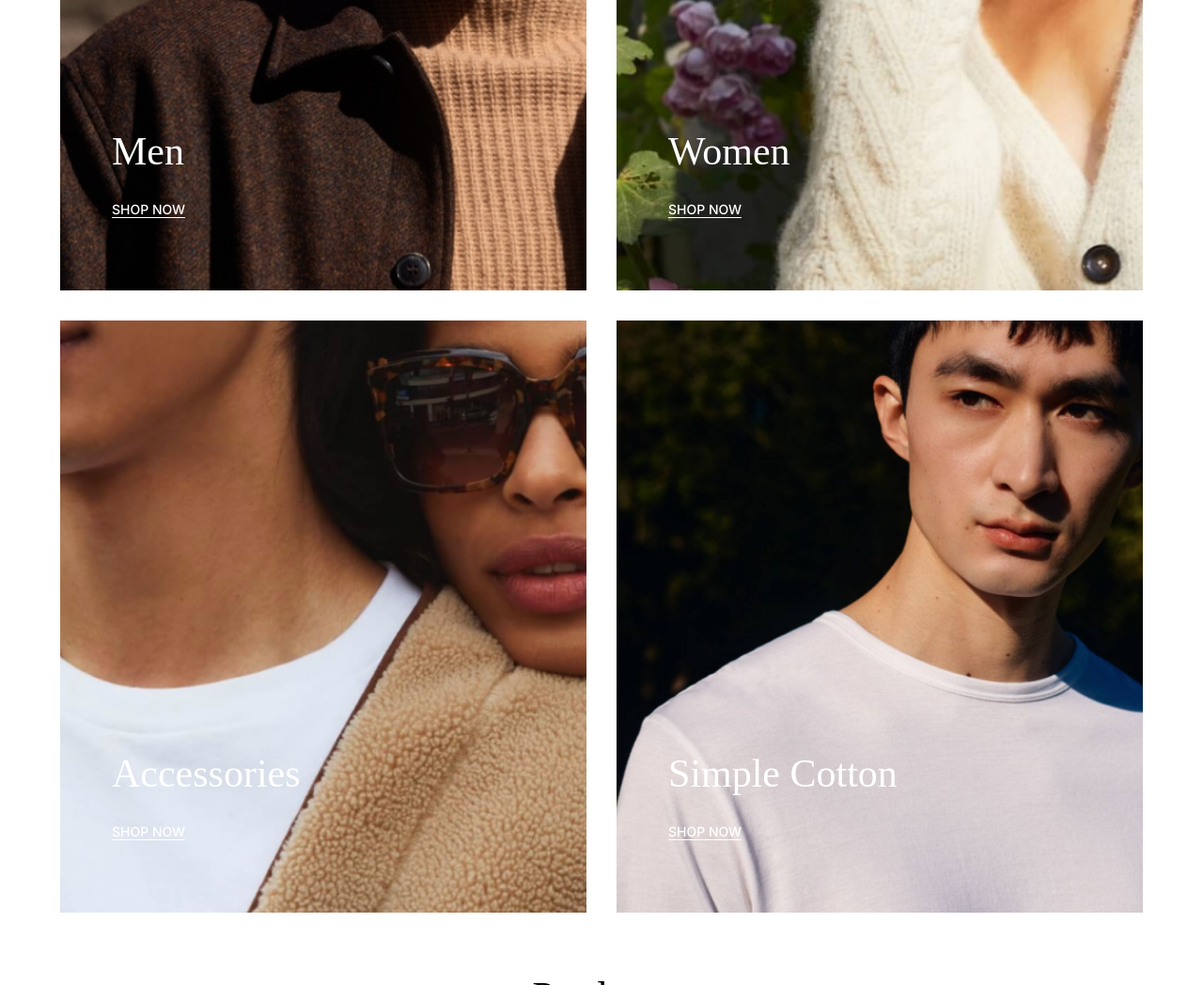
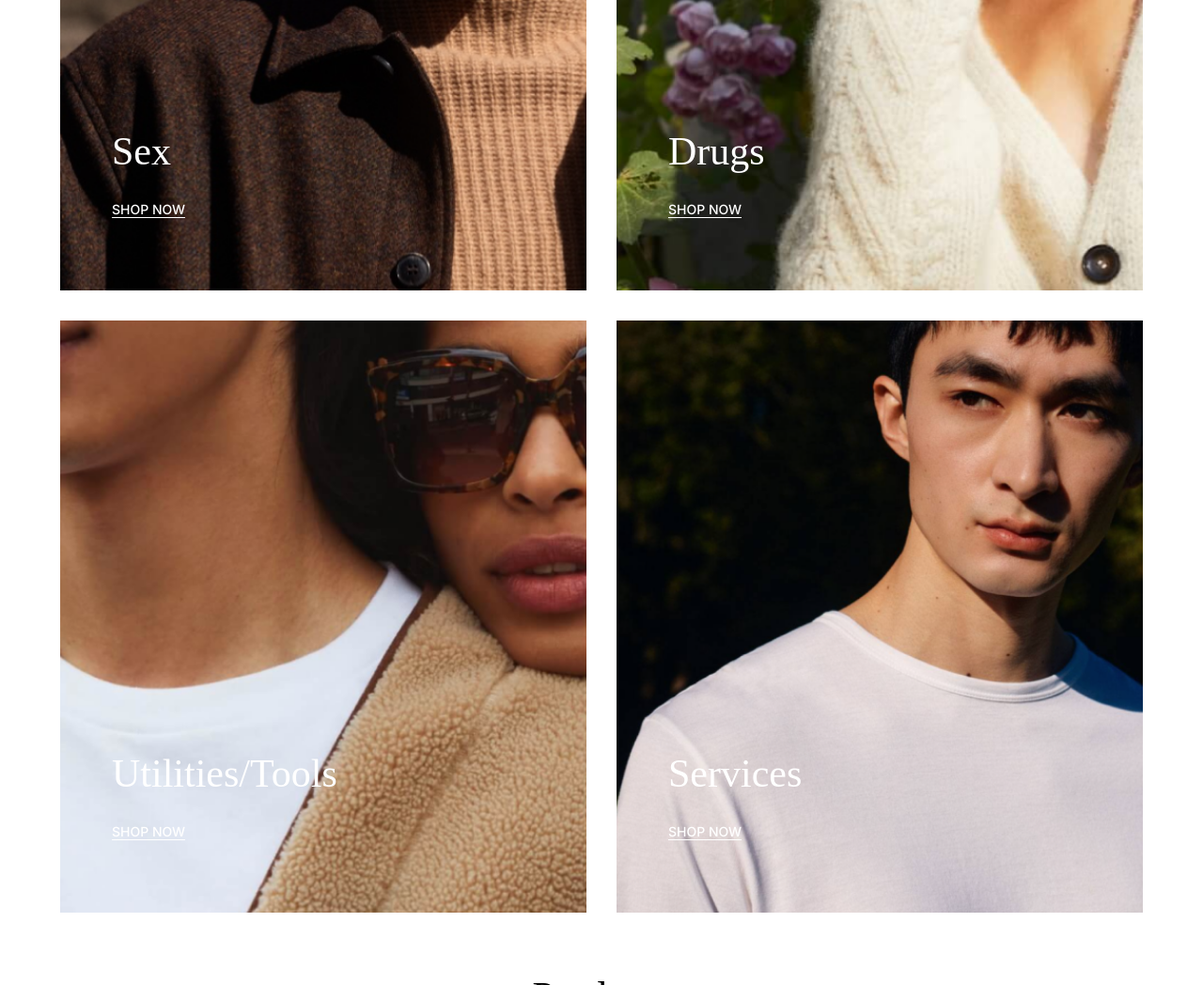
Before and after one commit to 385PlugLab/web, a Gatsby site: page / in a window 1280 px wide. Shown: the part 1340-2388 px from the top of the page at 94% size. Built offline with nearby package versions, Linux system fonts and the light colour scheme; Gatsby itself is replaced by a stand-in of ours; a web font is replaced by a local one.

Commit message:
Update ProductCollectionGrid.js

```diff
--- a/src/components/ProductCollectionGrid/ProductCollectionGrid.js
+++ b/src/components/ProductCollectionGrid/ProductCollectionGrid.js
@@ -8,25 +8,25 @@ const ProductCollectionGrid = (props) => {
     <div className={styles.root}>
       <ProductCollection
         image={'/collections/collection1.png'}
-        title={'Men'}
+        title={'Sex'}
         text={'SHOP NOW'}
         link={'/shop'}
       />
       <ProductCollection
         image={'/collections/collection2.png'}
-        title={'Women'}
+        title={'Drugs'}
         text={'SHOP NOW'}
         link={'/shop'}
       />
       <ProductCollection
         image={'/collections/collection3.png'}
-        title={'Accessories'}
+        title={'Utilities/Tools'}
         text={'SHOP NOW'}
         link={'/shop'}
       />
       <ProductCollection
         image={'/collections/collection4.png'}
-        title={'Simple Cotton'}
+        title={'Services'}
         text={'SHOP NOW'}
         link={'/shop'}
       />
```
